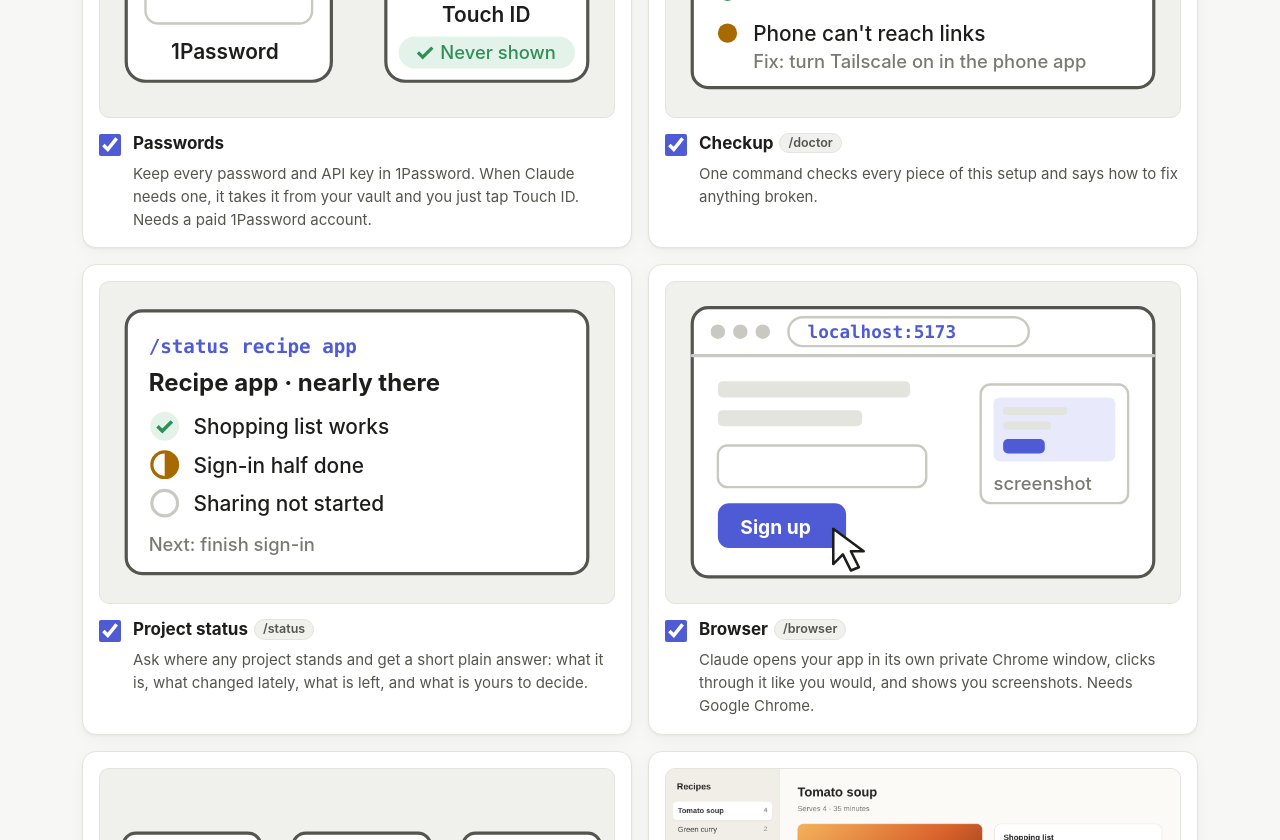
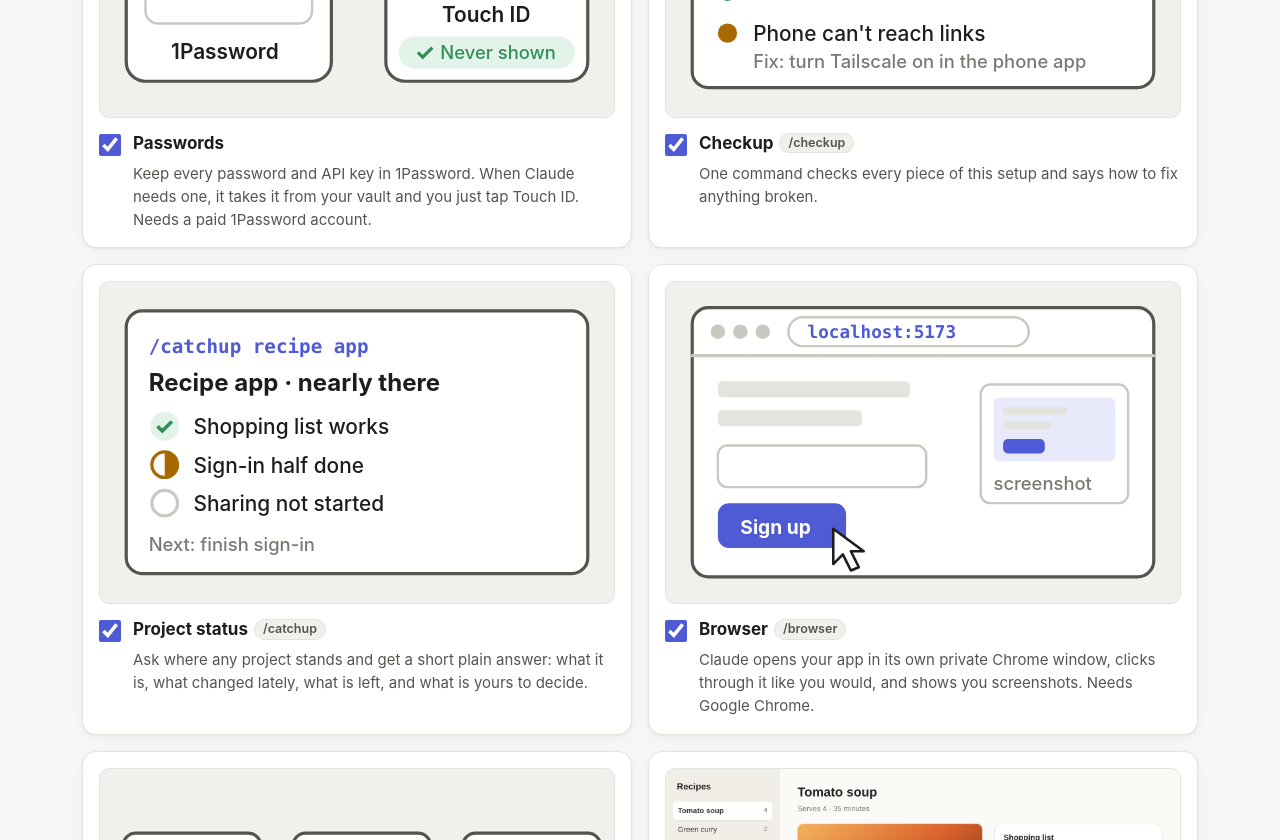
Before and after one commit to punkhop/ai-tools, a plain HTML site: page setup/index.html in a window 1280 px wide. Shown: the part 5420-6260 px from the top of the page. Drawn offline with Linux system fonts and the light colour scheme.

Commit message:
refactor(skills): rename /doctor and /status
Problem: /doctor and /status clash with Claude Code's built-in commands.
Solution: /checkup and /catchup; piece ids stay so v1.0.0 installs resolve.
Context: Abbie's install feedback.

Co-Authored-By: Claude Opus 5.5 <noreply@anthropic.com>

```diff
--- a/setup/index.html
+++ b/setup/index.html
@@ -233,8 +233,8 @@ sync:`<svg viewBox="0 0 320 200"><use href="#laptop" x="16" y="40" width="110" h
 bible:`<svg viewBox="0 0 320 200"><rect class="B" x="20" y="22" width="112" height="152" rx="8"/><rect class="A" x="20" y="22" width="14" height="152" rx="4"/><text class="T" x="40" y="58" style="font-size:11px">Development</text><text class="T" x="40" y="76">Bible</text><g transform="translate(140 30)"><circle class="Gsoft" cx="10" cy="10" r="10"/><path d="M5 10l3.5 3.5L15 7" stroke="var(--green)" stroke-width="2.3" fill="none"/><text class="T" x="26" y="15" style="font-weight:500;font-size:12px">Plan before building</text><circle class="Gsoft" cx="10" cy="46" r="10"/><path d="M5 46l3.5 3.5L15 43" stroke="var(--green)" stroke-width="2.3" fill="none"/><text class="T" x="26" y="51" style="font-weight:500;font-size:12px">Test what it makes</text><circle class="Gsoft" cx="10" cy="82" r="10"/><path d="M5 82l3.5 3.5L15 79" stroke="var(--green)" stroke-width="2.3" fill="none"/><text class="T" x="26" y="87" style="font-weight:500;font-size:12px">Don't break what works</text><circle class="Gsoft" cx="10" cy="118" r="10"/><path d="M5 118l3.5 3.5L15 115" stroke="var(--green)" stroke-width="2.3" fill="none"/><text class="T" x="26" y="123" style="font-weight:500;font-size:12px">Explain in plain words</text></g></svg>`,
 safety:`<svg viewBox="0 0 320 200"><path class="B" d="M160 18l62 22v44c0 44-28 72-62 90-34-18-62-46-62-90V40z"/><path class="As" d="M134 96l18 18 34-38"/><g transform="translate(14 40)"><rect class="Rsoft" width="78" height="26" rx="8"/><text class="T" x="12" y="18" style="fill:var(--red)">.env</text></g><g transform="translate(14 82)"><rect class="Rsoft" width="78" height="26" rx="8"/><text class="T" x="12" y="18" style="fill:var(--red)">rm -rf</text></g><g transform="translate(222 60)"><rect class="Ysoft" width="94" height="44" rx="8"/><text class="T" x="10" y="18" style="fill:var(--amber);font-size:11.5px">thread is</text><text class="T" x="10" y="34" style="fill:var(--amber);font-size:11.5px">getting long</text></g></svg>`,
 passwords:`<svg viewBox="0 0 320 200"><rect class="B" x="16" y="22" width="128" height="156" rx="12"/><rect class="Bs" x="28" y="34" width="104" height="108" rx="8"/><circle class="B" cx="78" cy="88" r="30"/><path class="L" d="M78 58v8M78 110v8M48 88h8M100 88h8"/><circle class="A" cx="78" cy="88" r="7"/><rect class="Fm" x="116" y="74" width="7" height="28" rx="3.5"/><text class="T" x="44" y="164">1Password</text><path class="As" d="M150 100h22m-9-8 9 8-9 8"/><rect class="B" x="178" y="22" width="126" height="156" rx="12"/><circle class="Asoft" cx="241" cy="86" r="36"/><g class="As" style="stroke-width:2.2"><path d="M232 100v-10a9 9 0 0 1 18 0v16"/><path d="M225 106V90a16 16 0 0 1 32 0v8"/><path d="M241 90v20"/><path d="M218 98v-8a23 23 0 0 1 46 0v4"/></g><text class="T" x="213" y="141">Touch ID</text><rect class="Gsoft" x="186" y="150" width="110" height="20" rx="10"/><path d="M198 160l3 3 6-6" stroke="var(--green)" stroke-width="2" fill="none"/><text class="Tm" x="212" y="164" style="fill:var(--green)">Never shown</text></svg>`,
-doctor:`<svg viewBox="0 0 320 200"><rect class="B" x="16" y="18" width="288" height="164" rx="10"/><text class="Ta" x="30" y="44">/doctor</text><g class="T" style="font-weight:500"><circle class="G" cx="38" cy="70" r="6"/><text x="54" y="75">Memory folder</text><circle class="G" cx="38" cy="96" r="6"/><text x="54" y="101">Memory search</text><circle class="G" cx="38" cy="122" r="6"/><text x="54" y="127">Links server</text><circle class="Y" cx="38" cy="148" r="6"/><text x="54" y="153">Phone can't reach links</text></g><text class="Tm" x="54" y="170">Fix: turn Tailscale on in the phone app</text></svg>`,
-status:`<svg viewBox="0 0 320 200"><rect class="B" x="16" y="18" width="288" height="164" rx="10"/><text class="Ta" x="30" y="44">/status recipe app</text><text class="Tb" x="30" y="68">Recipe app · nearly there</text><g class="T" style="font-weight:500"><circle class="Gsoft" cx="40" cy="90" r="9"/><path d="M35.5 90l3 3 6-6" stroke="var(--green)" stroke-width="2.2" fill="none"/><text x="58" y="95">Shopping list works</text><circle cx="40" cy="114" r="8" fill="none" stroke="var(--amber)" stroke-width="2"/><path class="Y" d="M40 106a8 8 0 0 1 0 16z"/><text x="58" y="119">Sign-in half done</text><circle class="Lm" cx="40" cy="138" r="8"/><text x="58" y="143">Sharing not started</text></g><text class="Tm" x="30" y="168">Next: finish sign-in</text></svg>`,
+doctor:`<svg viewBox="0 0 320 200"><rect class="B" x="16" y="18" width="288" height="164" rx="10"/><text class="Ta" x="30" y="44">/checkup</text><g class="T" style="font-weight:500"><circle class="G" cx="38" cy="70" r="6"/><text x="54" y="75">Memory folder</text><circle class="G" cx="38" cy="96" r="6"/><text x="54" y="101">Memory search</text><circle class="G" cx="38" cy="122" r="6"/><text x="54" y="127">Links server</text><circle class="Y" cx="38" cy="148" r="6"/><text x="54" y="153">Phone can't reach links</text></g><text class="Tm" x="54" y="170">Fix: turn Tailscale on in the phone app</text></svg>`,
+status:`<svg viewBox="0 0 320 200"><rect class="B" x="16" y="18" width="288" height="164" rx="10"/><text class="Ta" x="30" y="44">/catchup recipe app</text><text class="Tb" x="30" y="68">Recipe app · nearly there</text><g class="T" style="font-weight:500"><circle class="Gsoft" cx="40" cy="90" r="9"/><path d="M35.5 90l3 3 6-6" stroke="var(--green)" stroke-width="2.2" fill="none"/><text x="58" y="95">Shopping list works</text><circle cx="40" cy="114" r="8" fill="none" stroke="var(--amber)" stroke-width="2"/><path class="Y" d="M40 106a8 8 0 0 1 0 16z"/><text x="58" y="119">Sign-in half done</text><circle class="Lm" cx="40" cy="138" r="8"/><text x="58" y="143">Sharing not started</text></g><text class="Tm" x="30" y="168">Next: finish sign-in</text></svg>`,
 spec:`<svg viewBox="0 0 320 200"><g transform="translate(14 40)"><rect class="B" width="86" height="110" rx="8"/><text class="Ta" x="12" y="24">/spec</text><path class="Lm" d="M12 42h60M12 56h50M12 70h62M12 84h40"/></g><path class="As" d="M106 95h14"/><g transform="translate(120 40)"><rect class="B" width="86" height="110" rx="8"/><text class="Ta" x="12" y="24">/logic</text><circle class="Asoft" cx="22" cy="50" r="7"/><circle class="Asoft" cx="22" cy="72" r="7"/><circle class="A" cx="22" cy="94" r="7"/><path class="Lm" d="M36 50h36M36 72h30M36 94h36"/></g><path class="As" d="M212 95h14"/><g transform="translate(226 40)"><rect class="B" width="86" height="110" rx="8"/><text class="Ta" x="12" y="24">/design</text><rect class="Asoft" x="12" y="36" width="28" height="30" rx="4"/><rect class="F" x="46" y="36" width="28" height="30" rx="4"/><rect class="F" x="12" y="72" width="28" height="30" rx="4"/><rect class="F" x="46" y="72" width="28" height="30" rx="4"/></g><text class="Tm" x="14" y="176">what it is · every case · how it looks</text></svg>`,
 review:`<svg viewBox="0 0 320 200"><rect class="B" x="16" y="34" width="124" height="132" rx="10"/><text class="T" x="30" y="60">Claude</text><path class="Lm" d="M30 80h90M30 96h76M30 112h90M30 128h60"/><rect class="B" x="180" y="34" width="124" height="132" rx="10"/><text class="T" x="194" y="60">Codex</text><circle class="G" cx="200" cy="84" r="6"/><path class="Lm" d="M212 84h76"/><circle class="Y" cx="200" cy="108" r="6"/><path class="Lm" d="M212 108h60"/><circle class="G" cx="200" cy="132" r="6"/><path class="Lm" d="M212 132h70"/><path class="As" d="M146 100h28m-9-8 9 8-9 8"/></svg>`,
 allow:`<svg viewBox="0 0 320 200"><rect class="Bs" x="16" y="30" width="140" height="34" rx="8"/><circle class="Gsoft" cx="34" cy="47" r="9"/><path d="M29.5 47l3 3 6-6" stroke="var(--green)" stroke-width="2.2" fill="none"/><text class="T" x="50" y="52" style="font-weight:500">Edit the page</text><rect class="Bs" x="16" y="74" width="140" height="34" rx="8"/><circle class="Gsoft" cx="34" cy="91" r="9"/><path d="M29.5 91l3 3 6-6" stroke="var(--green)" stroke-width="2.2" fill="none"/><text class="T" x="50" y="96" style="font-weight:500">git commit</text><rect class="Bs" x="16" y="118" width="140" height="34" rx="8"/><circle class="Gsoft" cx="34" cy="135" r="9"/><path d="M29.5 135l3 3 6-6" stroke="var(--green)" stroke-width="2.2" fill="none"/><text class="T" x="50" y="140" style="font-weight:500">npm install</text><text class="Tm" x="22" y="176">runs without asking</text><rect class="B" x="176" y="40" width="128" height="112" rx="10"/><rect class="Ysoft" x="186" y="52" width="108" height="26" rx="7"/><text class="T" x="196" y="70" style="fill:var(--amber)">Allow this?</text><text class="Tc" x="190" y="100">git push</text><text class="Tc" x="190" y="116">origin main</text><rect class="A" x="190" y="124" width="46" height="20" rx="6"/><text class="Tw" x="201" y="138">Yes</text><rect class="Bs" x="244" y="124" width="46" height="20" rx="6"/><text class="T" x="257" y="138" style="font-size:12px">No</text><text class="Tm" x="184" y="176">still asks</text></svg>`,
@@ -269,8 +269,8 @@ const GROUPS = [
   {id:'safety-hooks', name:'Safety nets', art:'safety', say:['Claude can’t read your passwords and keys, can’t delete files it can’t get back, and warns you when a thread is too long to think clearly.']},
   {id:'permissions', name:'Fewer “allow this?” prompts', art:'allow', needs:['safety-hooks'], say:['Claude reads, edits and runs everyday commands without stopping to ask each time. It still asks before anything risky, and it can’t quit the programs you’re using.']},
   {id:'passwords', name:'Passwords', art:'passwords', say:['Keep every password and API key in 1Password. When Claude needs one, it takes it from your vault and you just tap Touch ID. Needs a paid 1Password account.']},
-  {id:'doctor', name:'Checkup', cmd:'/doctor', art:'doctor', say:['One command checks every piece of this setup and says how to fix anything broken.']},
-  {id:'status', name:'Project status', cmd:'/status', art:'status', say:['Ask where any project stands and get a short plain answer: what it is, what changed lately, what is left, and what is yours to decide.']},
+  {id:'doctor', name:'Checkup', cmd:'/checkup', art:'doctor', say:['One command checks every piece of this setup and says how to fix anything broken.']},
+  {id:'status', name:'Project status', cmd:'/catchup', art:'status', say:['Ask where any project stands and get a short plain answer: what it is, what changed lately, what is left, and what is yours to decide.']},
   {id:'browser', name:'Browser', cmd:'/browser', art:'browser', say:['Claude opens your app in its own private Chrome window, clicks through it like you would, and shows you screenshots. Needs Google Chrome.']},
   {id:'spec-logic-design', name:'Plan before building', cmd:'/spec /logic /design', art:'spec', say:['/spec writes down what you’re making, /logic settles every case and edge, /design builds a few versions for you to pick from.']},
   {id:'prototype', name:'Prototypes', cmd:'/prototype', art:'proto', say:['Describe an app or a page; get a clickable version to try on your computer or phone before anything real is built.']},
```
Also changed, not shown: 8 other files.
